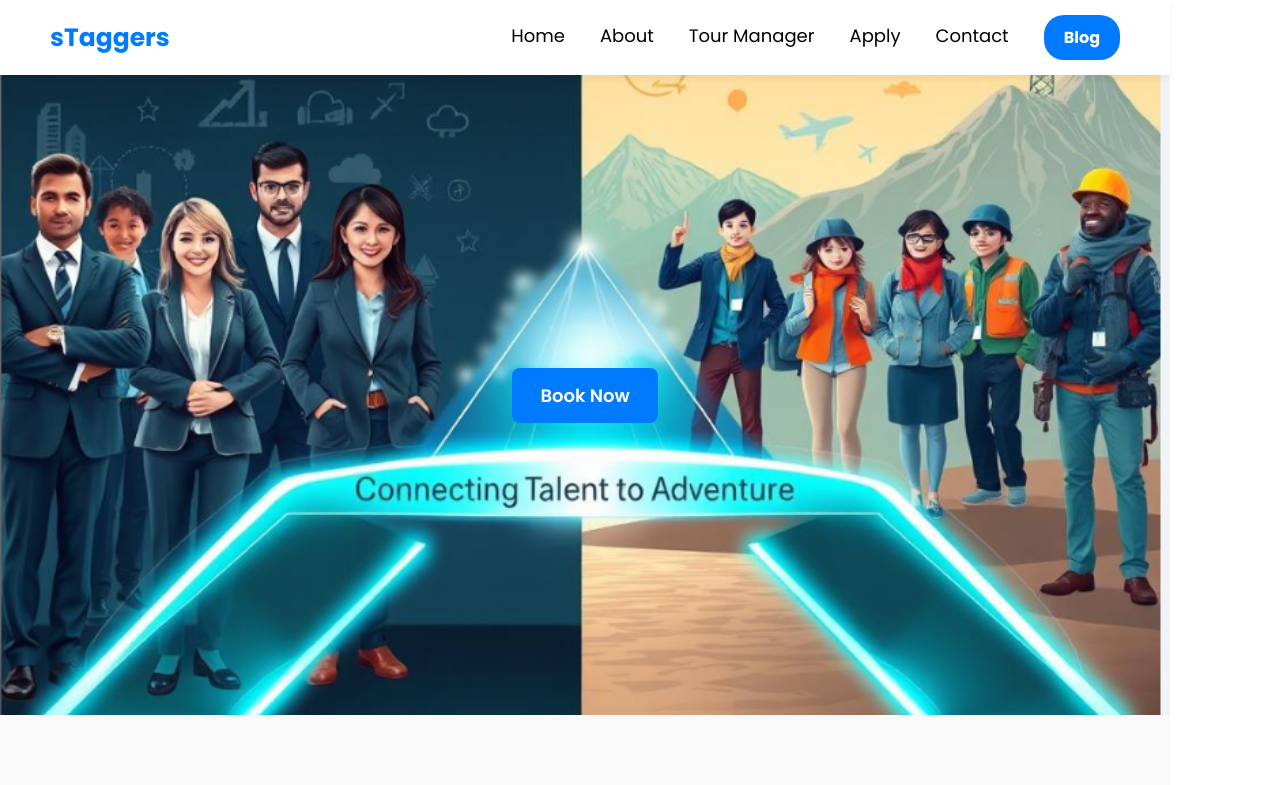
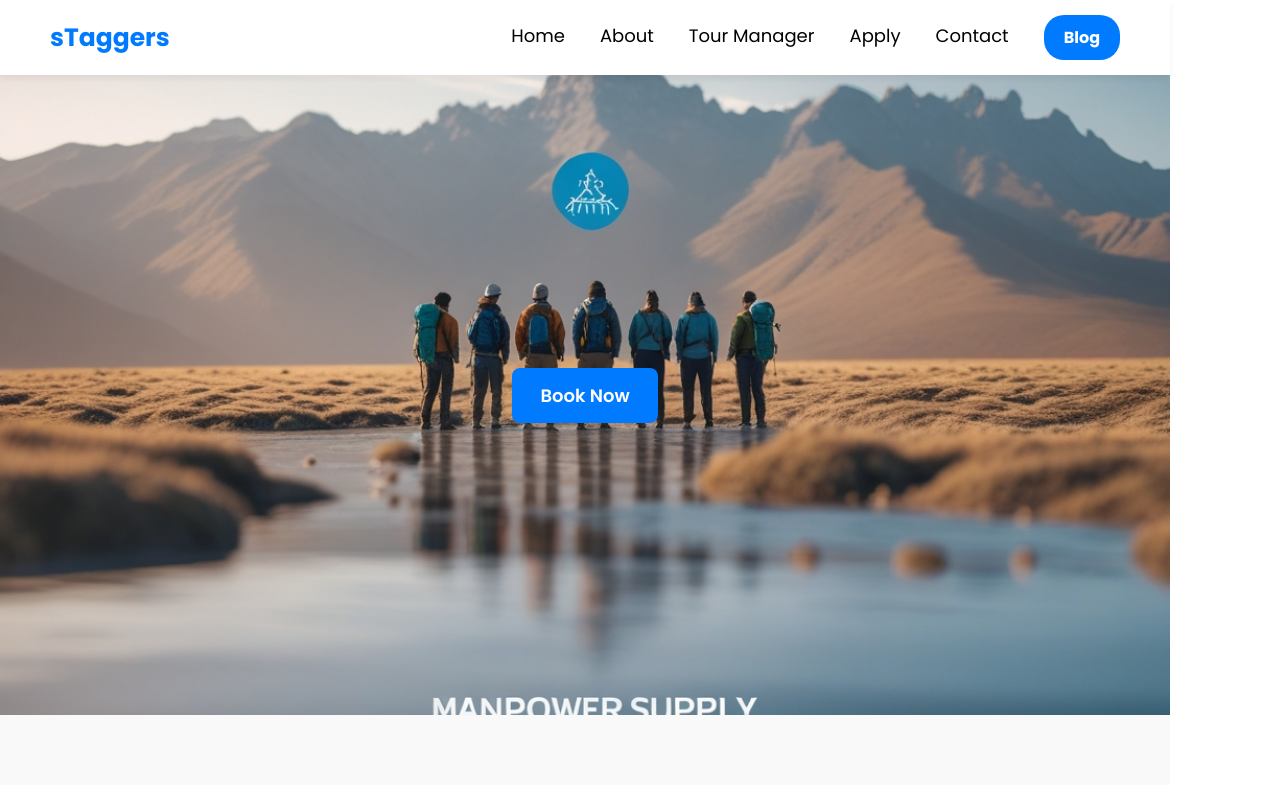
Before and after one commit to astha013/Website, a React (Vite) app: page / in a window 1280 px wide. Shown: the top 785 px of the page. Built offline with nearby package versions, Linux system fonts and the light colour scheme; the HTML template or start-up script is replaced by a standard one.

Commit message:
commit from sp2

```diff
--- a/src/components/HeroSlider.jsx
+++ b/src/components/HeroSlider.jsx
@@ -20,7 +20,7 @@ const HeroSlider = () => {
 
   return (
     <section className="hero-slider">
-      <img src="/slide3.png" alt="Hero Slide" className="slider-image" />
+      <img src="/slide4.jpg" alt="Hero Slide" className="slider-image" />
       <div className="slider-overlay">
         <button className="book-now-btn">Book Now</button>
       </div>
```
Also changed, not shown: public/slide4.jpg (added), public/slide5.jpg (added).
